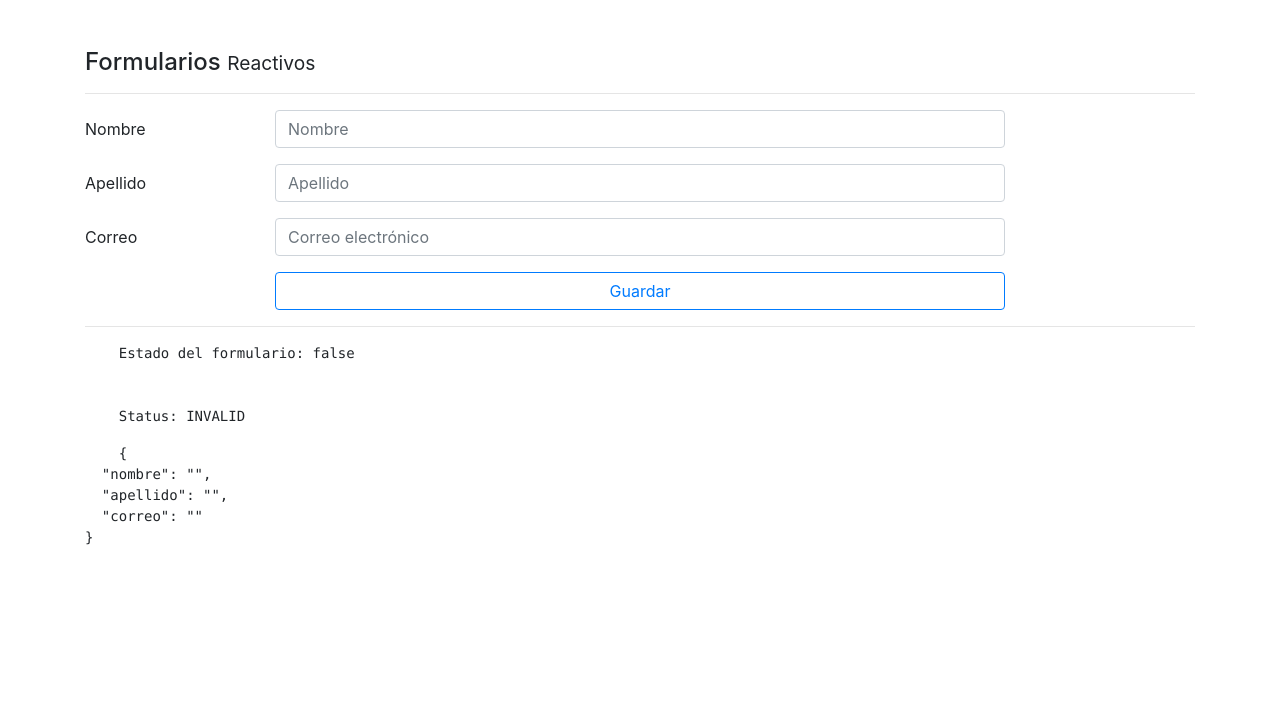
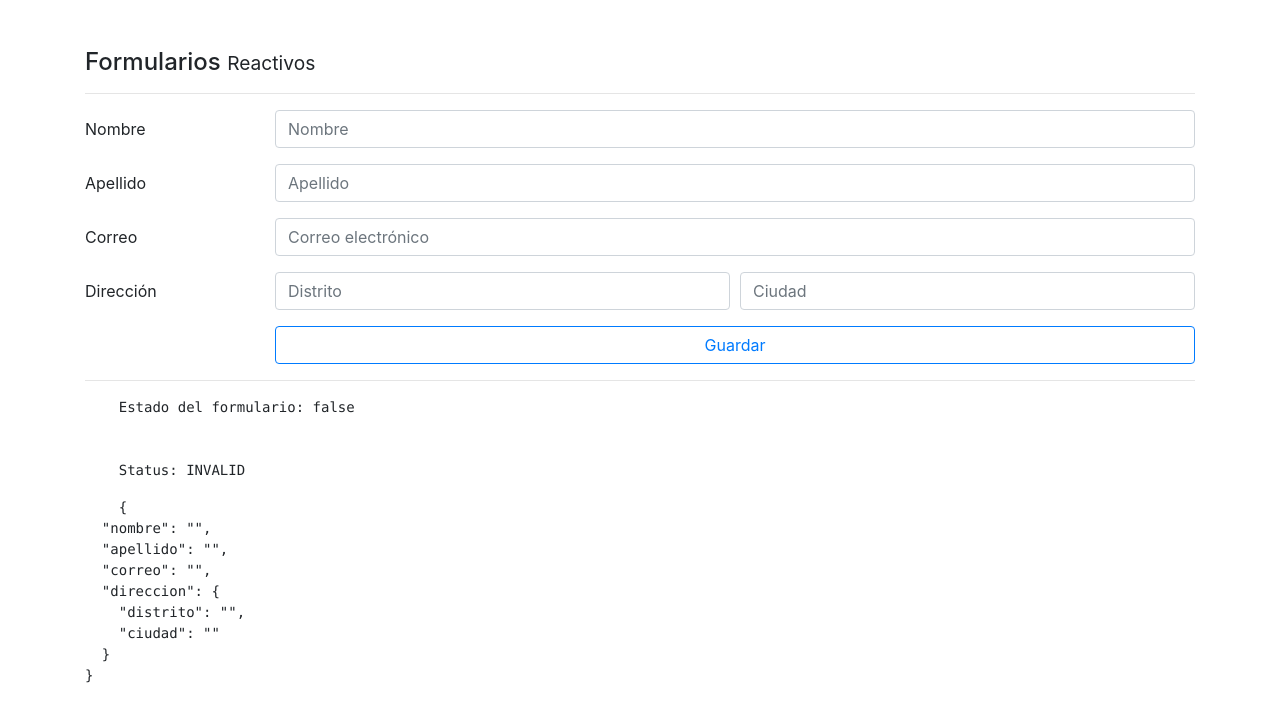
Before and after one commit to Luis-Angel-Santos/Formularios_con_Angular, an Angular app: page /reactivo in a window 1280 px wide. Shown: the top 722 px of the page. Built offline with nearby package versions, Linux system fonts and the light colour scheme.

Commit message:
Agrupaciones de los objetos en el formulario reactivo

```diff
--- a/src/app/pages/reactive/reactive.component.html
+++ b/src/app/pages/reactive/reactive.component.html
@@ -6,7 +6,7 @@
 
         <div class="form-group row">
             <label class="col-2 col-form-label">Nombre</label>
-            <div class="col-8">
+            <div class="col">
 
                 <input class="form-control" type="text" placeholder="Nombre" [class.is-invalid]="nombreNoValido" formControlName="nombre">
                 <small *ngIf="nombreNoValido" class="text-danger">
@@ -17,7 +17,7 @@
 
         <div class="form-group row">
             <label class="col-2 col-form-label">Apellido</label>
-            <div class="col-8">
+            <div class="col">
 
                 <input class="form-control" type="text" placeholder="Apellido" [class.is-invalid]="apellidoNoValido" formControlName="apellido">
                 <small *ngIf="apellidoNoValido" class="text-danger">
@@ -30,7 +30,7 @@
 
     <div class="form-group row">
         <label class="col-2 col-form-label">Correo</label>
-        <div class="col-8">
+        <div class="col">
 
             <input class="form-control" type="email" placeholder="Correo electrónico" [class.is-invalid]="correoNoValido" formControlName="correo">
             <small *ngIf="correoNoValido" class="text-danger">
@@ -39,11 +39,21 @@
         </div>
     </div>
 
-
+    <div class="form-group row" formGroupName="direccion">
+        <label class="col-2 col-form-label">Dirección</label>
+        <div class="form-row col">
+            <div class="col">
+                <input type="text" name="distrito" class="form-control" placeholder="Distrito" formControlName="distrito">
+            </div>
+            <div class="col">
+                <input type="text" name="ciudad" class="form-control" placeholder="Ciudad" formControlName="ciudad">
+            </div>
+        </div>
+    </div>
 
     <div class="form-group row">
         <label class="col-2 col-form-label">&nbsp;</label>
-        <div class="input-group col-md-8">
+        <div class="input-group col">
             <button type="submit" class="btn btn-outline-primary btn-block">
         Guardar
       </button>
--- a/src/app/pages/reactive/reactive.component.ts
+++ b/src/app/pages/reactive/reactive.component.ts
@@ -31,8 +31,11 @@
     this.forma = this.fb.group({
       nombre:   ['', [Validators.required, Validators.minLength(5)]],
       apellido: ['', [Validators.required, Validators.minLength(3)]],
-      correo:   ['', [Validators.required, Validators.pattern('[a-z0-9._%+-]+@[a-z0-9.-]+\.[a-z]{2,3}$')]]
-
+      correo:   ['', [Validators.required, Validators.pattern('[a-z0-9._%+-]+@[a-z0-9.-]+\.[a-z]{2,3}$')]],
+      direccion: this.fb.group({
+        distrito: ['', Validators.required],
+        ciudad:   ['', Validators.required]
+      })
     });
   }
 
```
